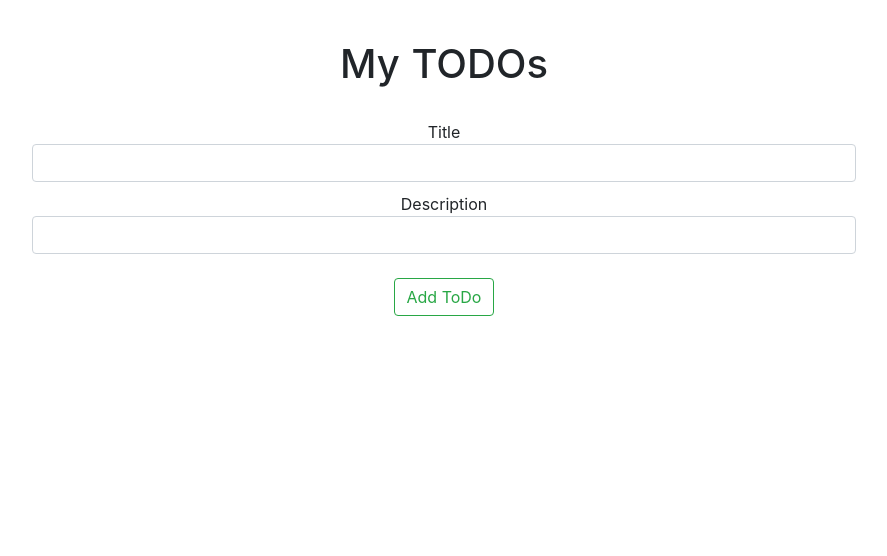
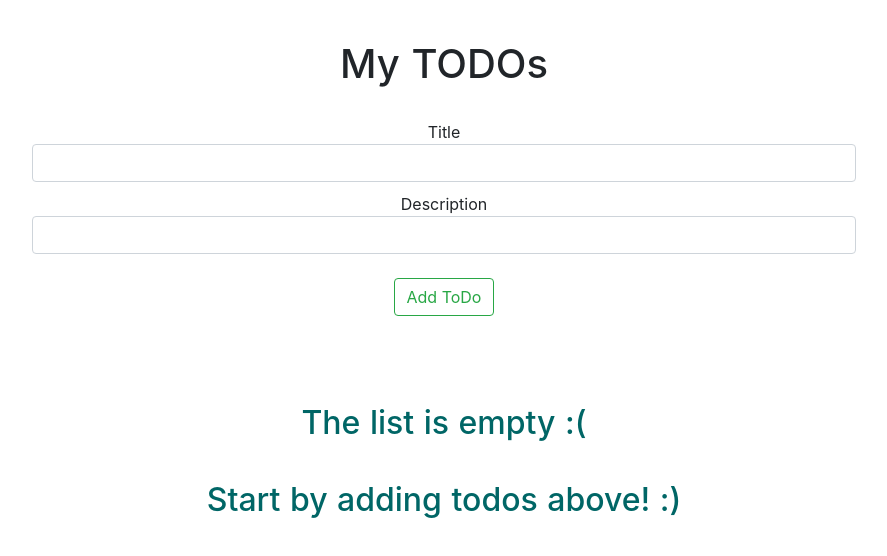
Before and after one commit to jabrahamponce/my-todos, a Nuxt app: page / in a window 1280 px wide. Shown: the top 556 px of the page, without its empty margins (196-1083 px from the left). Built offline with nearby package versions, Linux system fonts and the light colour scheme.

Commit message:
Improvements

```diff
--- a/components/TodoList.vue
+++ b/components/TodoList.vue
@@ -1,6 +1,6 @@
 <template>
   <div>
-    <ul class="list-group">
+    <ul v-if="todoItems.length > 0" class="list-group">
       <TodoListItem
         v-for="x in todoItems"
         :id="x.id"
@@ -11,6 +11,12 @@
         @edit="editTodo"
       />
     </ul>
+    <div v-else>
+      <h2 style="text-align: center; color: #006666; margin-top: 2em">
+        The list is empty :( <br /><br />
+        Start by adding todos above! :)
+      </h2>
+    </div>
   </div>
 </template>
 
@@ -41,7 +47,12 @@ export default {
       this.$store.dispatch('removeTodo', todoId)
     },
     editTodo(todo) {
-      this.$store.dispatch('editTodo', todo)
+      // this.$store.dispatch('editTodo', todo)
+      this.$store.dispatch('editTodo', {
+        id: todo.id,
+        title: todo.title,
+        description: todo.description,
+      })
     },
   },
 }
--- a/components/TodoListItem.vue
+++ b/components/TodoListItem.vue
@@ -101,7 +101,6 @@ export default {
       },
     }
   },
-  computed: {},
   methods: {
     removeItem() {
       // this.id is being $emit-ted to be used in the TodoList.vue component
@@ -118,14 +117,10 @@ export default {
     updateTodoInfo() {
       this.$emit('edit', this.editedTodo)
       this.enableEditMode()
-      // //////////////////////////////////////////
       // //////// THIS SECTION NEEDS /////////////
-      // //////////////////////////////////////////
       this.title = this.editedTodo.title
       this.description = this.editedTodo.description
-      // //////////////////////////////////////////
       // //////////// TO BE EDITED ////////////////
-      // //////////////////////////////////////////
       this.clearForm()
     },
     clearForm() {
--- a/store/index.js
+++ b/store/index.js
@@ -21,7 +21,6 @@ const createStore = () => {
         if (index !== -1) myArr.splice(index, 1)
       },
       editTodo(state, editedTodo) {
-        // eslint-disable-next-line no-debugger
         const myArr = state.todos
         const index = myArr.findIndex(function (o) {
           return o.id === editedTodo.id
```
